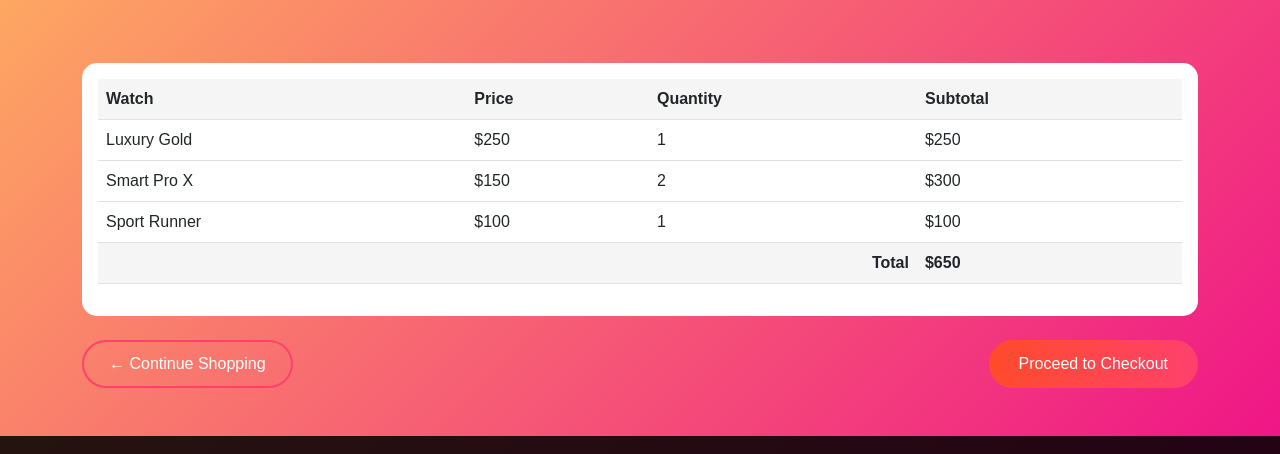
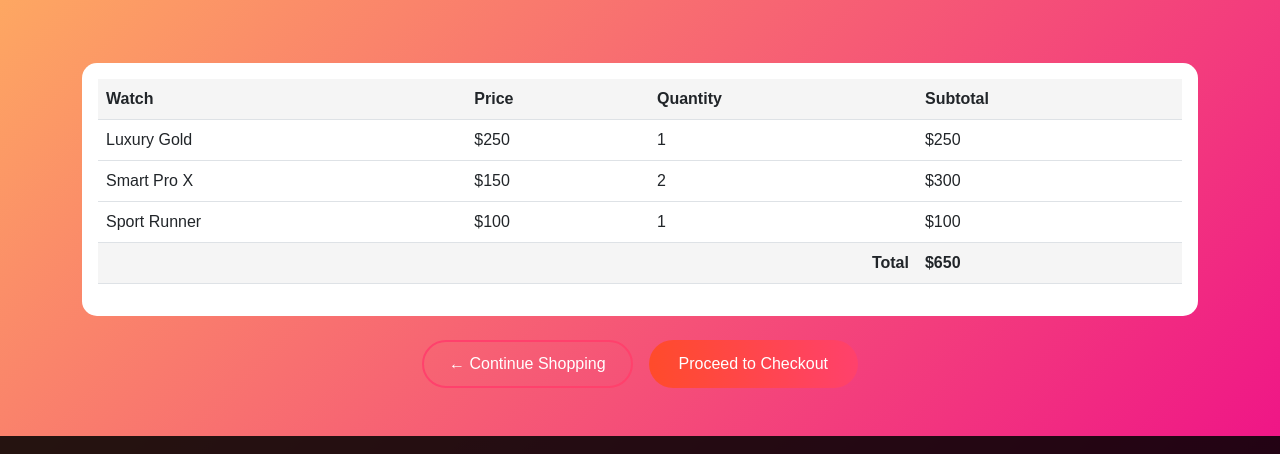
Before and after one commit to Abisheik-V/Watch-Shop, a plain HTML site: page cart.html in a window 1280 px wide. Shown: the part 189-643 px from the top of the page. Drawn offline with nearby package versions, Linux system fonts and the light colour scheme.

Commit message:
Updated files

```diff
--- a/cart.html
+++ b/cart.html
@@ -191,10 +191,12 @@
     </div>
 
     <!-- Buttons -->
-    <div class="d-flex justify-content-between mt-4">
-      <a href="collections.html" class="btn-continue" style="text-decoration: none;">← Continue Shopping</a>
-      <a href="checkout.html" class="btn-checkout" style="text-decoration: none;">Proceed to Checkout</a>
-    </div>
+   <!-- Buttons -->
+<div class="d-flex justify-content-center gap-3 flex-wrap mt-4">
+  <a href="collections.html" class="btn-continue" style="text-decoration: none;">← Continue Shopping</a>
+  <a href="checkout.html" class="btn-checkout" style="text-decoration: none;">Proceed to Checkout</a>
+</div>
+
   </div>
 
   <!-- Footer -->
```
